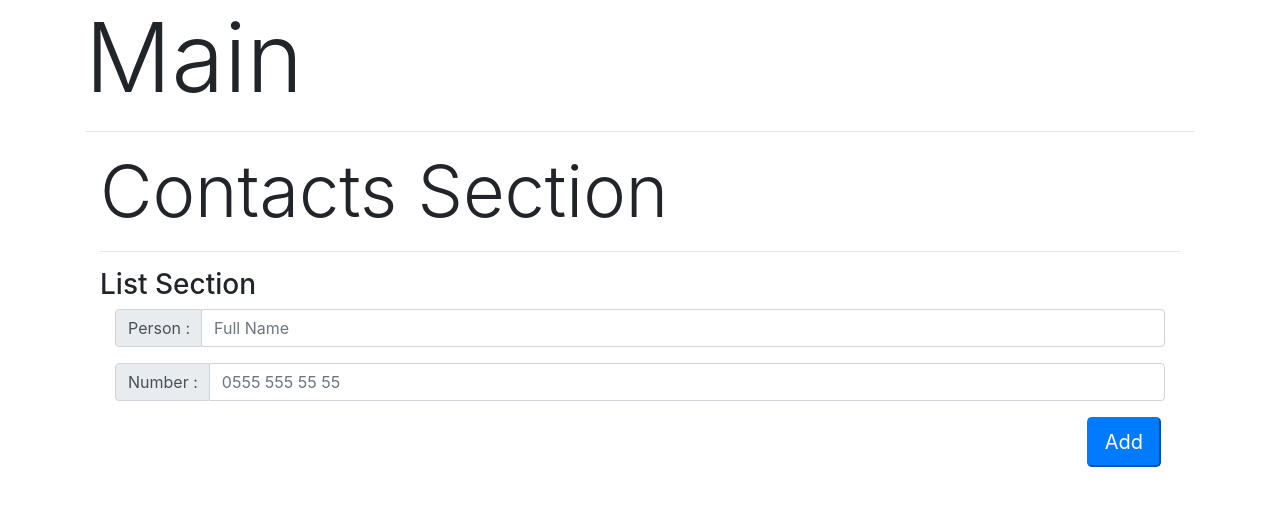
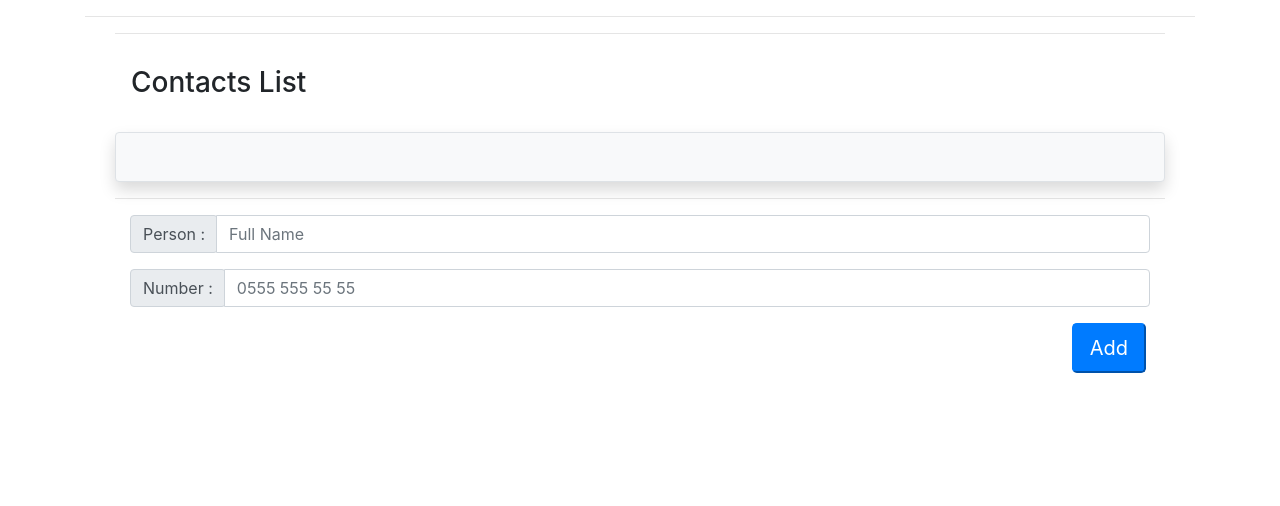
Before and after one commit to umutakpinar/demo-react-contacts, a React (Create React App) app: page / in a window 1280 px wide. Shown: the top 506 px of the page. Built offline with nearby package versions, Linux system fonts and the light colour scheme.

Commit message:
Eklenen kişileri listeleme özelliği eklendi

```diff
--- a/src/App.js
+++ b/src/App.js
@@ -6,7 +6,7 @@ function App() {
   return (
     <>
       <div className='container'>
-          <h1 className='display-1'>Main</h1>
+
           <hr />
           <Contacts></Contacts>
       </div>
--- a/src/components/Contacts/Form/index.js
+++ b/src/components/Contacts/Form/index.js
@@ -36,7 +36,7 @@ function Index( {addContact, contacts} ) {
   return (
     <>
       <div className="container">
-        <form onSubmit={formSubmit}>
+        <form className="container" onSubmit={formSubmit}>
           <div className="input-group  mb-3">
             <label
               htmlFor="tbxFullName"
--- a/src/components/Contacts/List/index.js
+++ b/src/components/Contacts/List/index.js
@@ -1,13 +1,19 @@
 //List index.js
-import React from 'react'
+import React from "react";
 
-function Index() {
-    return (
-        <>
-            <h3 className=''>List Section</h3>
-
-        </>
-    )
+function Index({contacts}) {
+  return (
+    <div className="container">
+      <hr />
+      <h3 className="p-3">Contacts List</h3>
+      <div className="container bg-light border shadow p-3 my-3 rounded">
+        <ul>
+            {contacts.map((contact, index) => <li key={index}>{contact.fullName} {contact.number}</li>)}
+        </ul>
+      </div>
+      <hr />
+    </div>
+  );
 }
 
-export default Index
+export default Index;
--- a/src/components/Contacts/index.js
+++ b/src/components/Contacts/index.js
@@ -15,9 +15,7 @@ function Index() {
     return (
         <>
             <div className='container'>
-                <h3 className='display-3'>Contacts Section</h3>
-                <hr />
-                <List></List>
+                <List contacts={contacts}></List>
                 <Form addContact={setContacts} contacts={contacts}></Form>
             </div>
         </>
```
